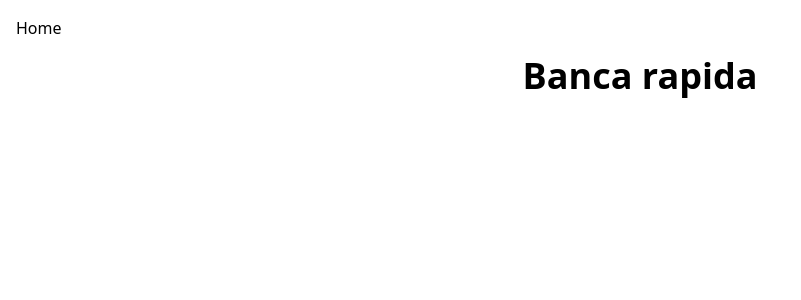
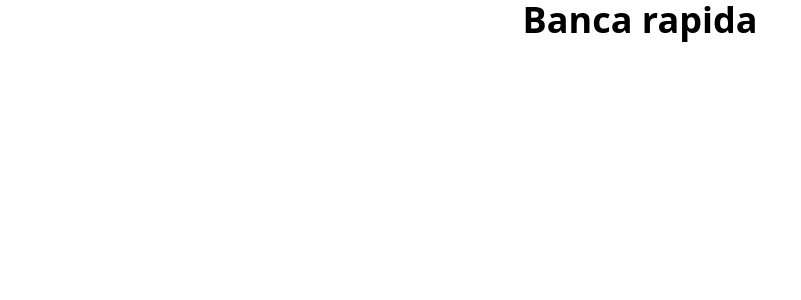
Before and after one commit to Milly00/bancarapida, a Vue app: page / in a window 1280 px wide. Shown: the top 300 px of the page, without its empty margins (0-801 px from the left). Built offline with nearby package versions, Linux system fonts and the light colour scheme.

Commit message:
refactor: remove navbar

```diff
--- a/src/App.vue
+++ b/src/App.vue
@@ -1,14 +1,7 @@
 <script setup>
-import { RouterLink, RouterView } from 'vue-router'
+import { RouterView } from 'vue-router'
 </script>
 
 <template>
-  <header>
-    <div>
-      <nav class="p-4">
-        <RouterLink to="/">Home</RouterLink>
-      </nav>
-    </div>
-  </header>
   <RouterView />
 </template>
```
